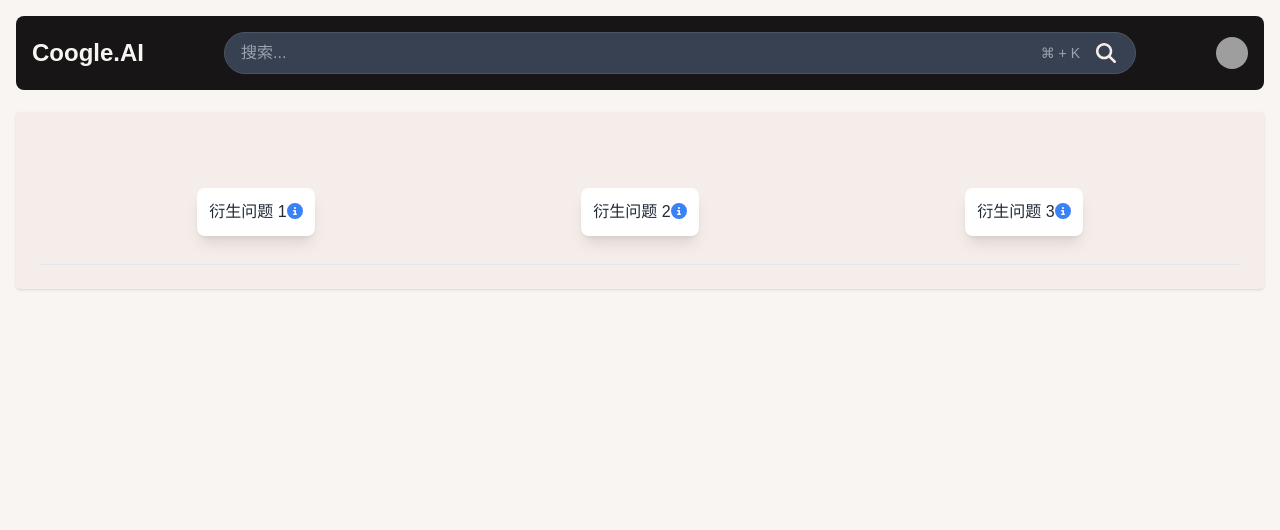
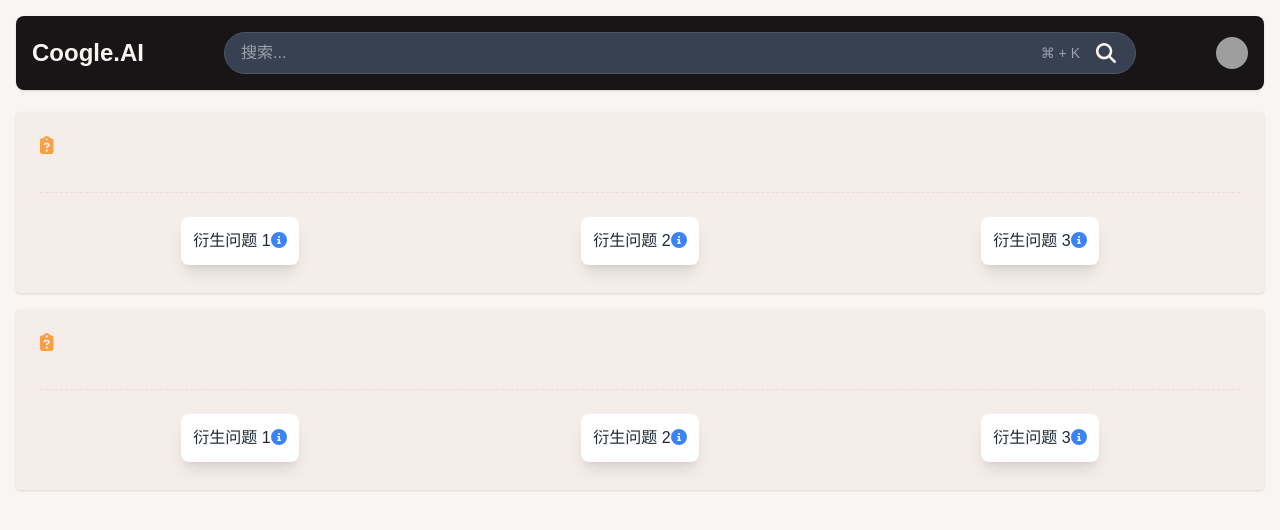
Before and after one commit to blowxian/bitquest_ai, a Next.js app: page /search in a window 1280 px wide. Shown: the top 530 px of the page. Built offline with nearby package versions, Linux system fonts and the light colour scheme; grey boxes are pictures that could not be loaded; a web font is replaced by a local one.

Commit message:
opt ref cards, answer ui

```diff
--- a/app/search/page.tsx
+++ b/app/search/page.tsx
@@ -2,7 +2,7 @@
 
 import React, {useState, useEffect, useCallback, useRef} from "react";
 import {FontAwesomeIcon} from "@fortawesome/react-fontawesome";
-import {faSearch} from "@fortawesome/free-solid-svg-icons";
+import {faSearch, faClipboardQuestion} from "@fortawesome/free-solid-svg-icons";
 import Markdown from "@/lib/mark-down";
 import ReferenceCard from "@/components/ReferenceCard";
 import DerivedQuestionCard from "@/components/DerivedQuestionCard";
@@ -26,6 +26,9 @@ export default function Page() {
 
     const searchResults = [
         {
+            title: '',
+            content: '',
+        }, {
             title: '',
             content: '',
         }];
@@ -157,7 +160,7 @@ ${googleSearchRes.items?.map((result, index) => `搜索结果${index + 1}： ${r
 
     useEffect(() => {
         const keywords = searchParams?.get('q');
-        setSearchTerms(keywords?keywords:'');
+        setSearchTerms(keywords ? keywords : '');
 
         if (keywords && !done) {
             done = true;
@@ -179,8 +182,8 @@ ${googleSearchRes.items?.map((result, index) => `搜索结果${index + 1}： ${r
     return (
         <div className="flex min-h-screen">
             {/*顶部菜单栏*/}
-            <div className="fixed left-1/2 transform -translate-x-1/2 p-4 w-full">
-                <div className="bg-customBlack rounded-lg p-4 w-full flex items-center justify-between">
+            <div className="fixed left-1/2 transform -translate-x-1/2 p-4 w-full z-50">
+                <div className="bg-customBlack rounded-lg p-4 w-full flex items-center justify-between shadow">
                     {/* 左侧 Logo */}
                     <div className="text-customWhite2 text-2xl font-semibold mr-16">
                         Coogle.AI
@@ -201,7 +204,7 @@ ${googleSearchRes.items?.map((result, index) => `搜索结果${index + 1}： ${r
                             <span className="mr-2 text-sm text-gray-400">⌘ + K</span>
                             <button className="p-2 text-xl" onClick={handleSearch}>
                                 <FontAwesomeIcon icon={faSearch}
-                                                 className="text-customWhite hover:text-customOrange transition duration-150 ease-in-out"/>
+                                                 className="text-customWhite2 hover:text-customOrange transition duration-150 ease-in-out"/>
                             </button>
                         </div>
                     </div>
@@ -237,20 +240,19 @@ ${googleSearchRes.items?.map((result, index) => `搜索结果${index + 1}： ${r
             </div>
 
             {/*主内容区*/}
-            <div className="flex-1 p-4 pt-28 bg-customWhite2 text-customBlackText">
-                <div className="overflow-hidden rounded bg-customWhite shadow">
-                    <div className="p-4 sm:p-6">
+            <div className="flex-1 p-4 pt-24 bg-customWhite2 text-customBlackText">
                 {/* 迭代搜索结果 */}
                 {searchResults.map((result, index) => (
-                            <div key={index} className="border-b border-gray-200 px-4 py-5 sm:px-6">
-                                <h2 className="text-lg font-medium text-gray-800">{query.queries?.request[0]?.searchTerms}</h2>
+                    <div key={index}
+                         className="px-8 py-5 sm:px-6 overflow-hidden rounded bg-customWhite shadow mt-4">
+                        <h2 className="text-lg font-medium text-gray-800 mb-4"><FontAwesomeIcon className="text-customOrange mr-2" icon={faClipboardQuestion} /> {query.queries?.request[0]?.searchTerms}</h2>
 
                         {/* Markdown 渲染 */}
-                                <div className="prose mt-2 max-w-none">
+                        <div className="prose mt-2 max-w-none pb-4 border-dashed border-b border-customGray">
                             <Markdown content={data}/>
                         </div>
 
-                                <div className="flex flex-wrap overflow-x-auto pt-2 pb-2 space-x-4">
+                        <div className="flex flex-wrap overflow-x-auto pt-2 pb-2">
                             {referenceData?.map((data, index) => (
                                 <ReferenceCard key={index} data={data}/>
                             ))}
@@ -265,7 +267,5 @@ ${googleSearchRes.items?.map((result, index) => `搜索结果${index + 1}： ${r
                 ))}
             </div>
         </div>
-            </div>
-        </div>
     )
 }
--- a/components/ReferenceCard.jsx
+++ b/components/ReferenceCard.jsx
@@ -1,21 +1,29 @@
 import React from 'react';
-import {FontAwesomeIcon} from "@fortawesome/react-fontawesome";
-import {faArrowUpRightFromSquare} from "@fortawesome/free-solid-svg-icons";
+import { FontAwesomeIcon } from "@fortawesome/react-fontawesome";
+import { faArrowUpRightFromSquare } from "@fortawesome/free-solid-svg-icons";
 
-export default function ReferenceCard({data}) {
-    const imageUrl = data.pagemap?.cse_thumbnail?.length ? data.pagemap.cse_thumbnail[0].src : "";
+export default function ReferenceCard({ data }) {
+    const imageUrl = data.pagemap?.cse_thumbnail?.length ? data.pagemap.cse_thumbnail[0].src : "https://via.placeholder.com/200x160";
 
     return (
-        <div className="flex-none w-64 bg-customWhite2 rounded-lg shadow p-4 m-2">
-            {imageUrl && (
-                <img src={imageUrl} alt={data.title}
-                     className="h-32 rounded-lg w-full object-cover"/>
-            )}
-            <h3
-                className="mt-2 text-lg font-semibold">{data.title} <a href={data.link}  target="_blank" rel="noopener noreferrer" className="text-blue-600 hover:text-blue-800 visited:text-purple-600"><FontAwesomeIcon
-                icon={faArrowUpRightFromSquare} size="xs"/></a></h3>
-            <p className="text-sm text-gray-600">{data.snippet}</p>
-
+        <div className="group relative bg-customWhite2 rounded-lg shadow p-4 m-2 w-64 overflow-y-hidden">
+            <div className="flex">
+                {imageUrl && (
+                    <img src={imageUrl} alt={data.title} className="flex-none h-16 w-20 rounded-lg object-contain mr-4"/>
+                )}
+                <div className={`flex-grow ${!imageUrl ? 'text-center' : ''}`}>
+                    <h3 className="text-xs font-semibold">
+                        {data.title}
+                    </h3>
+                </div>
+            </div>
+            <div className="absolute bottom-0 transform translate-y-full left-0 right-0 bg-white p-2 rounded-lg shadow-md mt-2 opacity-0 group-hover:translate-y-0 group-hover:opacity-100 z-10 transition-all duration-300">
+                <p className="text-xs text-gray-600">{data.snippet}&nbsp;<a href={data.link} target="_blank"
+                                                                            rel="noopener noreferrer"
+                                                                            className="text-blue-600 hover:text-blue-800 visited:text-purple-600">
+                    <FontAwesomeIcon icon={faArrowUpRightFromSquare} size="xs"/>
+                </a></p>
+            </div>
         </div>
     );
 }
```
Lines whose indentation alone changed are shown as unchanged.
